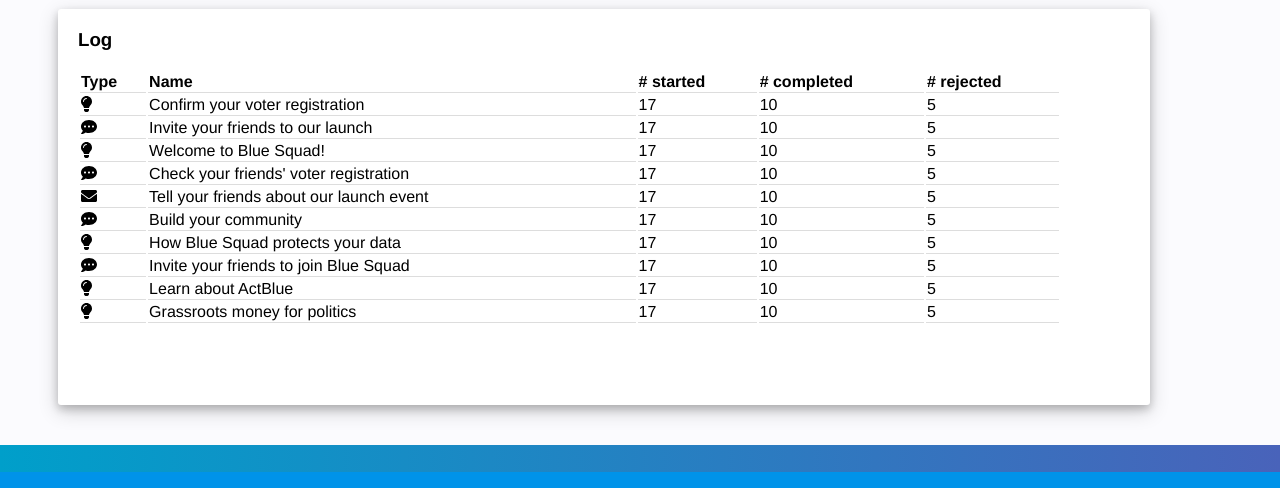
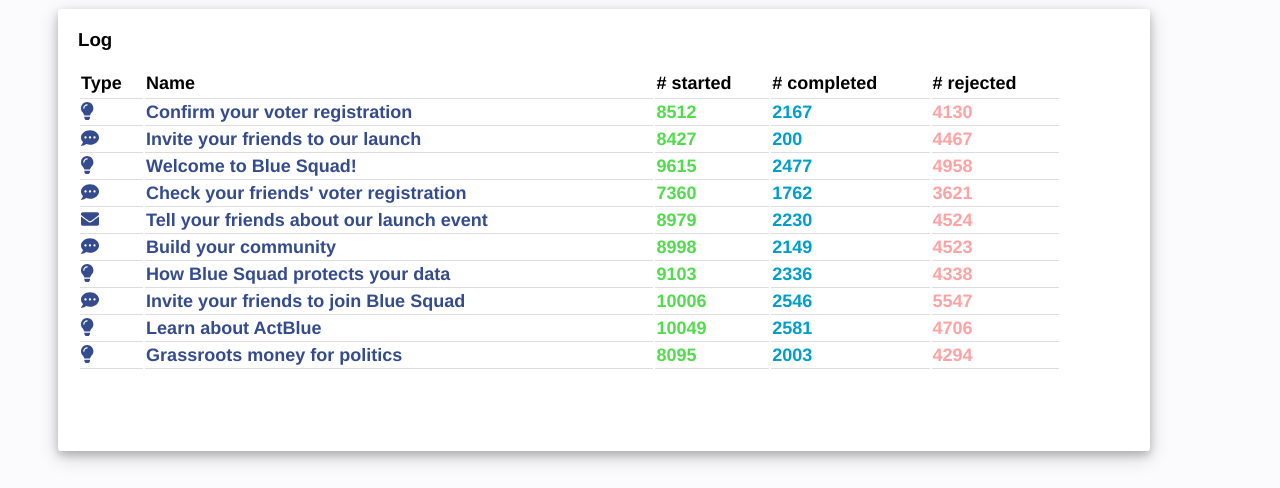
Before and after one commit to ashafranchi/BlueSquadChallenge, a React (Create React App) app: page /dashboard in a window 1280 px wide. Shown: the part 328-816 px from the top of the page. Built offline with nearby package versions, Linux system fonts and the light colour scheme; no server answers.

Commit message:
Finished Up Extra Stats

```diff
--- a/public/stylesheet.css
+++ b/public/stylesheet.css
@@ -108,20 +108,44 @@
   margin-left: 20px;
   margin-right: 20px;
   padding-bottom: 80px;
-  font-size: 16px;
+  font-size: 18px;
+  font-weight: 600;
 }
 
 table {
   width: 90%;
+}
+th {
+  color: black;
+  padding-bottom: 4px;
+}
+td {
+  color: #344B8D;
+  padding-bottom: 2px;
 }
 
 th, td {
   border-bottom: 1px solid #ddd;
 }
 
+.started {
+  color: #52DC4C;
+}
+
+.completed {
+  color: #009FCA;
+}
+
+.rejected {
+  color: #FFA2A3;
+}
+
 @media only screen and (max-width: 600px) {
   .table {
-    font-size: 10px;
+    font-size: 12px;
+  }
+  th {
+    display: none;
   }
 }
 
--- a/src/Components/Dashboard.jsx
+++ b/src/Components/Dashboard.jsx
@@ -39,6 +39,20 @@
         .then((result) => {
           console.log(result.data);
           setStats(result.data);
+        });
+    }
+      getData();
+  }, []);
+
+  const [statistics, setStatistics] = useState([]);
+  useEffect(() => {
+    async function getData() {
+      await axios
+        .get("https://mock-api.bluesquad.co/missions/5fcb32bcdce9720006c1fc40/stats", { headers: {'Accept': 'application/json',
+          'Content-type': 'application/json',"Authorization" : `Bearer ${accessToken}`} })
+        .then((statistics) => {
+          console.log(statistics.data);
+          setStatistics(statistics.data);
         });
     }
       getData();
@@ -87,72 +101,72 @@
                 <tr>
                   <td><FontAwesomeIcon icon={faLightbulb} /></td>
                   <td>Confirm your voter registration</td>
-                  <td>17</td>
-                  <td>10</td>
-                  <td>5</td>
+                  <td className="started">8512</td>
+                  <td className="completed">2167</td>
+                  <td className="rejected">4130</td>
                 </tr>
                 <tr>
                   <td><FontAwesomeIcon icon={faCommentDots} /></td>
                   <td>Invite your friends to our launch</td>
-                  <td>17</td>
-                  <td>10</td>
-                  <td>5</td>
+                  <td className="started">8427</td>
+                  <td className="completed">200</td>
+                  <td className="rejected">4467</td>
                 </tr>
                 <tr>
                   <td><FontAwesomeIcon icon={faLightbulb} /></td>
                   <td>Welcome to Blue Squad!</td>
-                  <td>17</td>
-                  <td>10</td>
-                  <td>5</td>
+                  <td className="started">9615</td>
+                  <td className="completed">2477</td>
+                  <td className="rejected">4958</td>
                 </tr>
                 <tr>
                   <td><FontAwesomeIcon icon={faCommentDots} /></td>
                   <td>Check your friends' voter registration</td>
-                  <td>17</td>
-                  <td>10</td>
-                  <td>5</td>
+                  <td className="started">7360</td>
+                  <td className="completed">1762</td>
+                  <td className="rejected">3621</td>
                 </tr>
                 <tr>
                   <td><FontAwesomeIcon icon={faEnvelope} /></td>
                   <td>Tell your friends about our launch event</td>
-                  <td>17</td>
-                  <td>10</td>
-                  <td>5</td>
+                  <td className="started">8979</td>
+                  <td className="completed">2230</td>
+                  <td className="rejected">4524</td>
                 </tr>
                 <tr>
                   <td><FontAwesomeIcon icon={faCommentDots} /></td>
                   <td>Build your community</td>
-                  <td>17</td>
-                  <td>10</td>
-                  <td>5</td>
+                  <td className="started">8998</td>
+                  <td className="completed">2149</td>
+                  <td className="rejected">4523</td>
                 </tr>
                 <tr>
                   <td><FontAwesomeIcon icon={faLightbulb} /></td>
                   <td>How Blue Squad protects your data</td>
-                  <td>17</td>
-                  <td>10</td>
-                  <td>5</td>
+                  <td className="started">9103</td>
+                  <td className="completed">2336</td>
+                  <td className="rejected">4338</td>
                 </tr>
                 <tr>
                   <td><FontAwesomeIcon icon={faCommentDots} /></td>
                   <td>Invite your friends to join Blue Squad</td>
-                  <td>17</td>
-                  <td>10</td>
-                  <td>5</td>
+                  <td className="started">10006</td>
+                  <td className="completed">2546</td>
+                  <td className="rejected">5547</td>
                 </tr>
                 <tr>
                   <td><FontAwesomeIcon icon={faLightbulb} /></td>
                   <td>Learn about ActBlue</td>
-                  <td>17</td>
-                  <td>10</td>
-                  <td>5</td>
+                  <td className="started">10049</td>
+                  <td className="completed">2581</td>
+                  <td className="rejected">4706</td>
                 </tr>
                 <tr>
                   <td><FontAwesomeIcon icon={faLightbulb} /></td>
                   <td>Grassroots money for politics</td>
-                  <td>17</td>
-                  <td>10</td>
-                  <td>5</td>
+                  <td className="started">8095</td>
+                  <td className="completed">2003</td>
+                  <td className="rejected">4294</td>
                 </tr>
             </tbody>
         </table>
```
Also changed, not shown: 1 other file (tests, documents, lock files or other folders).
